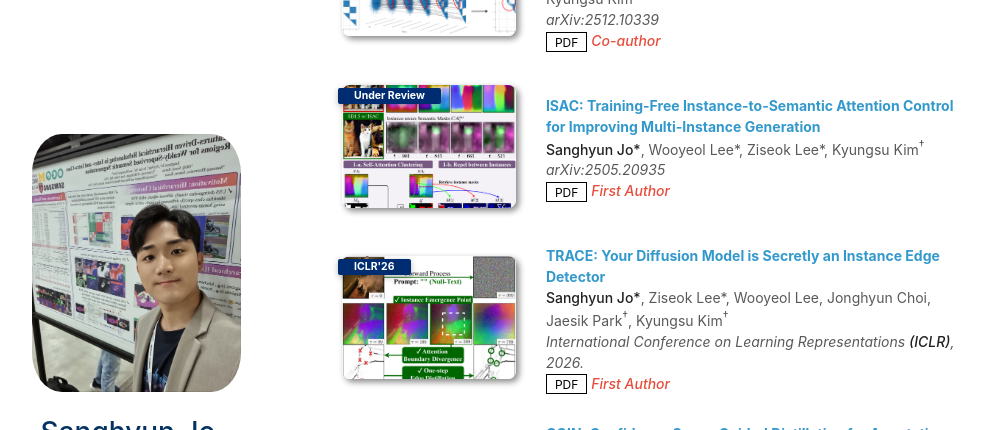
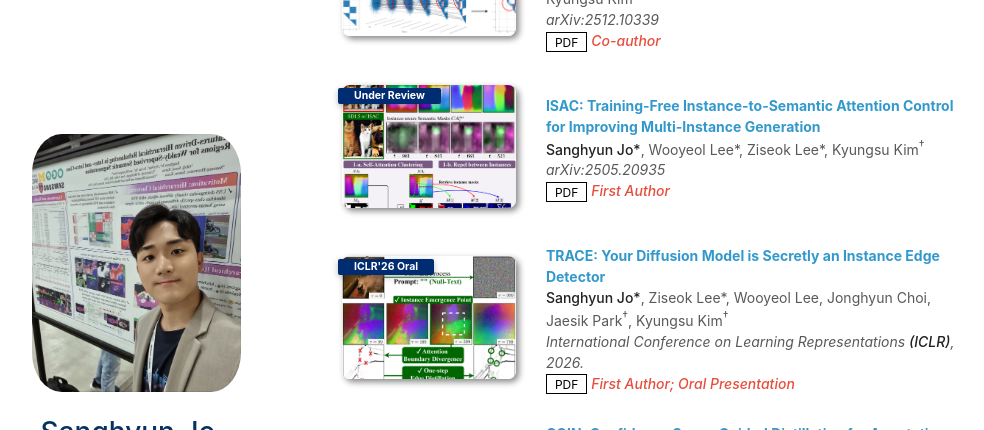
Before and after one commit to shjo-april/shjo-april.github.io, a Jekyll site: the page built from index.md, in a window 1280 px wide and 900 px high, scrolled down 910 px, cut to the strip 0-430 px from the top of the window. Shown: the whole strip, without its empty margins (148-1132 px from the left). Built offline with Jekyll 4.4.1, drawn with Linux system fonts in a browser that asks for light colours; a style sheet for code colours, icons or effects is not loaded; our own code applies the rules of GitHub Pages for plain Markdown files.

Commit message:
update 260207

```diff
--- a/_data/publications.yml
+++ b/_data/publications.yml
@@ -42,13 +42,13 @@ main:
 
   - title: "TRACE: Your Diffusion Model is Secretly an Instance Edge Detector"
     authors: <strong>Sanghyun Jo*</strong>, Ziseok Lee*, Wooyeol Lee, Jonghyun Choi, Jaesik Park<sup>†</sup>, Kyungsu Kim<sup>†</sup>
-    conference_short: ICLR'26
+    conference_short: ICLR'26 Oral
     conference: International Conference on Learning Representations <strong>(ICLR)</strong>, 2026.
     pdf: https://arxiv.org/pdf/2503.07982
     # code: https://github.com/shjo-april/DiffEGG
     # page: https://shjo-april.github.io/COIN/
     image: ./assets/img/TRACE.png
-    notes: First Author
+    notes: First Author; Oral Presentation
 
   - title: "COIN: Confidence Score-Guided Distillation for Annotation-Free Cell Segmentation"
     authors: <strong>Sanghyun Jo*</strong>, Seo Jin Lee*, Seungwoo Lee, Seohyung Hong, Hyungseok Seo<sup>†</sup>, Kyungsu Kim<sup>†</sup>
--- a/index.md
+++ b/index.md
@@ -10,7 +10,7 @@ Since 2021, I have been conducting research under the supervision of [Prof. Kyun
 
 ## News
 
-- **[2026.02]** Our [**TRACE**](https://openreview.net/forum?id=BjElYlJKMj), a diffusion-driven unsupervised instance annotator, is selected as an **Oral** paper at **ICLR 2026**.
+- **[2026.02]** Our [**TRACE**](https://arxiv.org/pdf/2503.07982), a diffusion-driven unsupervised instance annotator, is selected as an **Oral** paper at **ICLR 2026**. <!-- https://openreview.net/forum?id=BjElYlJKMj -->
 - **[2026.01]** A paper ([**TRACE**](https://arxiv.org/pdf/2503.07982)) accepted to **ICLR 2026**.
 - **[2025.06]** Two papers ([**COIN**](https://shjo-april.github.io/COIN/), [**ELECT**](https://elect-diffusion.github.io/)) accepted to **ICCV 2025**.
 - **[2025.06]** Named an **Outstanding Reviewer** for **CVPR 2025**.
```
